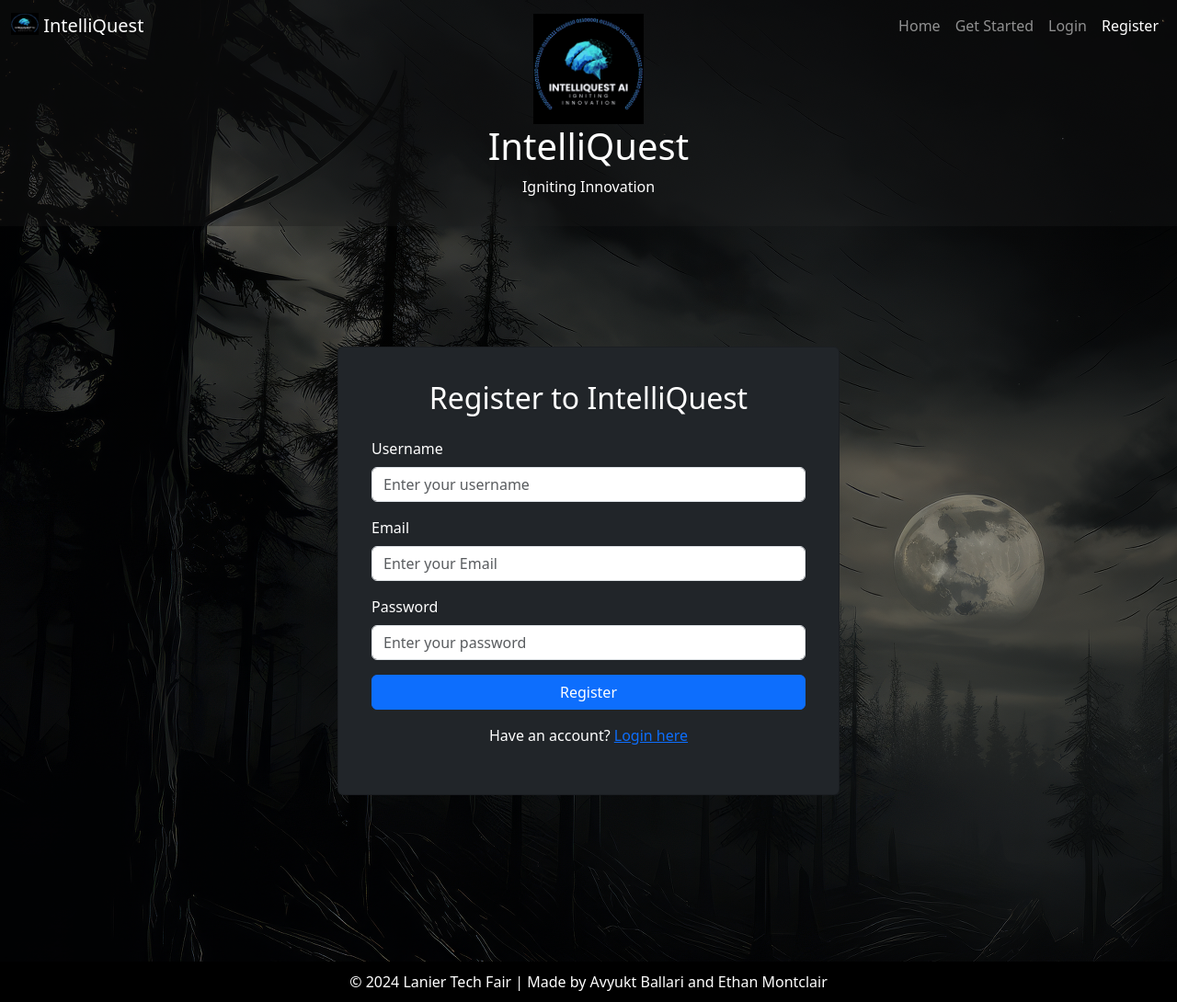
After one commit to Avisator1/intelliquest, a Flask app: page /register in a window 1280 px wide. The commit adds this page. Shown: the whole page at 92% size. Run offline with Flask 3, Linux system fonts and the light colour scheme.

Commit message:
fixed base templating

```diff
--- a/app.py
+++ b/app.py
@@ -7,7 +7,19 @@
 
 @app.route('/')
 def index():
-    return render_template('index.html')
+    return render_template('index.html', home=True)
+
+@app.route('/login')
+def login():
+    return render_template('login.html', login=True)
+
+@app.route('/register')
+def register():
+    return render_template('register.html', register=True)
+
+@app.route('/getstarted')
+def started():
+    return render_template('started.html', started=True)
 
 @app.route('/image', methods=['POST'])
 def image():
--- a/static/css/styles.css
+++ b/static/css/styles.css
@@ -2,3 +2,50 @@
     background-image: url('/static/img/1337140.png');
 
   }
+
+  body {
+    margin: 0;
+    padding: 0;
+  }
+  header {
+    background-color: rgba(17, 17, 17, 0.5);
+    padding: 15px;
+    text-align: center;
+  }
+  section {
+    position: relative;
+    overflow: hidden;
+    z-index: 1;
+  }
+  section::before {
+    content: '';
+    position: absolute;
+    top: 0;
+    left: 0;
+    width: 100%;
+    height: 100%;
+    background: linear-gradient(45deg, rgba(0, 0, 0, 0) 0%, rgba(0, 0, 0, 0.5) 100%);
+    z-index: -1;
+    clip-path: polygon(0 0, 100% 0, 100% 100%, 0 100%, 0 50%);
+  }
+  #about-page {
+    background-color: rgba(6, 5, 5, 0.5);
+    padding: 150px;
+    text-align: center;
+  }
+  #ai-page {
+    background-color: rgba(44, 44, 44, 0.5);
+    padding: 150px;
+    text-align: center;
+  }
+  .about-us {
+    margin-bottom: 30px;
+  }
+  .aienvision {
+    margin-bottom: 30px;
+  }
+  #contact-page {
+    padding: 150px;
+    text-align: center;
+    background-color: rgba(22, 21, 21, 0.5);
+  }
--- /dev/null
+++ b/templates/base.html
@@ -0,0 +1,95 @@
+<!DOCTYPE html>
+<html lang="en">
+<head>
+  <link rel="shortcut icon" type="image/x-icon" href="/static/img/Intelliquest AI.png"/>
+  <link href="https://cdn.jsdelivr.net/npm/bootstrap@5.3.2/dist/css/bootstrap.min.css" rel="stylesheet" integrity="sha384-T3c6CoIi6uLrA9TneNEoa7RxnatzjcDSCmG1MXxSR1GAsXEV/Dwwykc2MPK8M2HN" crossorigin="anonymous">
+  <script src="https://cdn.jsdelivr.net/npm/bootstrap@5.3.2/dist/js/bootstrap.bundle.min.js" integrity="sha384-C6RzsynM9kWDrMNeT87bh95OGNyZPhcTNXj1NW7RuBCsyN/o0jlpcV8Qyq46cDfL" crossorigin="anonymous"></script>
+  <link rel="stylesheet" href="/static/css/styles.css">
+  <style>
+    body {
+      display: flex;
+      flex-direction: column;
+      min-height: 100vh;
+      margin: 0;
+    }
+    header {
+      background-color: rgba(17, 17, 17, 0.5);
+      padding: 15px;
+      text-align: center;
+    }
+    section {
+      position: relative;
+      overflow: hidden;
+      z-index: 1;
+    }
+    section::before {
+      content: '';
+      position: absolute;
+      top: 0;
+      left: 0;
+      width: 100%;
+      height: 100%;
+      background: linear-gradient(45deg, rgba(0, 0, 0, 0) 0%, rgba(0, 0, 0, 0.5) 100%);
+      z-index: -1;
+      clip-path: polygon(0 0, 100% 0, 100% 100%, 0 100%, 0 50%);
+    }
+    #contact-page {
+      padding: 150px;
+      text-align: center;
+      background-color: rgba(22, 21, 21, 0.5);
+    }
+    footer {
+      background-color: #000;
+      color: white;
+      text-align: center;
+      padding: 10px;
+      margin-top: auto;
+      width: 100%;
+    }
+  </style>
+  <meta charset="UTF-8">
+  <meta name="viewport" content="width=device-width, initial-scale=1.0">
+  <title>{% block title %}IntelliQuest{% endblock %}</title>
+</head>
+<body>
+  <nav class="navbar navbar-expand-lg bg-body-transparent navbar-dark fixed-top">
+    <div class="container-fluid">
+      <a class="navbar-brand" href="#">
+        <img src="/static/img/Intelliquest AI.png" alt="Logo" width="30" height="24" class="d-inline-block align-text-top">
+        IntelliQuest
+      </a>
+      <button class="navbar-toggler" type="button" data-bs-toggle="collapse" data-bs-target="#navbarNav" aria-controls="navbarNav" aria-expanded="false" aria-label="Toggle navigation">
+        <span class="navbar-toggler-icon"></span>
+      </button>
+      <div class="collapse navbar-collapse" id="navbarNav">
+        <ul class="navbar-nav ms-auto">
+          <li class="nav-item">
+            <a class="nav-link {% if home %}active {% endif %}" aria-current="page" href="/">Home</a>
+          </li>
+          <li class="nav-item">
+            <a class="nav-link {% if started %}active{% endif %}" href="/getstarted">Get Started</a>
+          </li>
+          <li class="nav-item">
+            <a class="nav-link {% if login %}active {% endif %}" href="/login">Login</a>
+          </li>
+          <li class="nav-item">
+            <a class="nav-link {% if register %}active {% endif %}" href="/register">Register</a>
+          </li>
+        </ul>
+      </div>
+    </div>
+  </nav>
+  <header>
+    <img src="/static/img/Intelliquest AI.png" alt="Logo" width="120" height="120">
+    <h1 class="text-white">IntelliQuest</h1>
+    <p class="text-white">Igniting Innovation</p>
+    {% if home %}P<a class="btn btn-dark" href="/getstarted" role="button">Get Started</a>{% endif %}
+  </header>
+  {% block content %}{% endblock %}
+
+  <!-- Footer -->
+  <footer>
+    &copy; 2024 Lanier Tech Fair | Made by Avyukt Ballari and Ethan Montclair
+  </footer>
+</body>
+</html>
--- /dev/null
+++ b/templates/register.html
@@ -0,0 +1,39 @@
+{% extends 'base.html' %}
+
+{% block title %}IntelliQuest Register{% endblock %}
+
+{% block content %}
+  <section id="login-page" style="display: flex; align-items: center; height: 100vh;">
+    <div class="container">
+      <div class="row justify-content-center">
+        <div class="col-md-6">
+          <div class="card bg-dark text-white" style="margin: auto; margin-bottom: 50px; padding: 20px;">
+            <div class="card-body">
+              <h2 class="text-center mb-4">Register to IntelliQuest</h2>
+              <form method="POST">
+                <div class="mb-3">
+                  <label for="username" class="form-label">Username</label>
+                  <input type="text" name="username" class="form-control" id="username" placeholder="Enter your username">
+                </div>
+                <div class="mb-3">
+                    <label for="email" class="form-label">Email</label>
+                    <input type="email" name="email" class="form-control" id="email" placeholder="Enter your Email">
+                  </div>
+                <div class="mb-3">
+                  <label for="password" class="form-label">Password</label>
+                  <input type="password" name="password" class="form-control" id="password" placeholder="Enter your password">
+                </div>
+                <div class="d-grid">
+                  <button type="submit" class="btn btn-primary">Register</button>
+                </div>
+              </form>
+              <div class="mt-3 text-center">
+                <p>Have an account? <a href="/login">Login here</a></p>
+              </div>
+            </div>
+          </div>
+        </div>
+      </div>
+    </div>
+  </section>
+{% endblock %}
```
Also changed, not shown: templates/index.html (+5 -109 lines), templates/login.html (added, +35 -0 lines), templates/started.html (added, +7 -0 lines), not.jpg (added), 1 other file.
